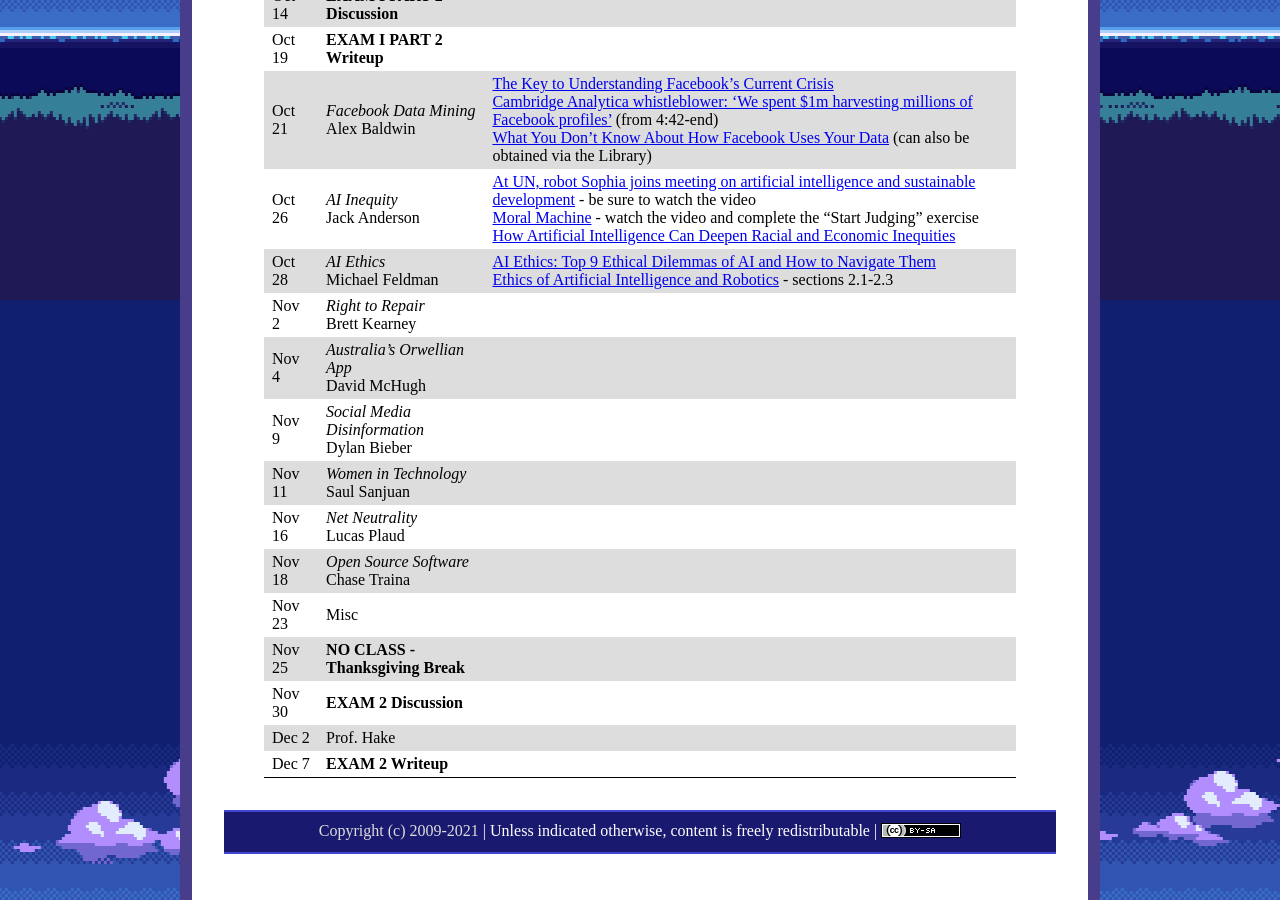
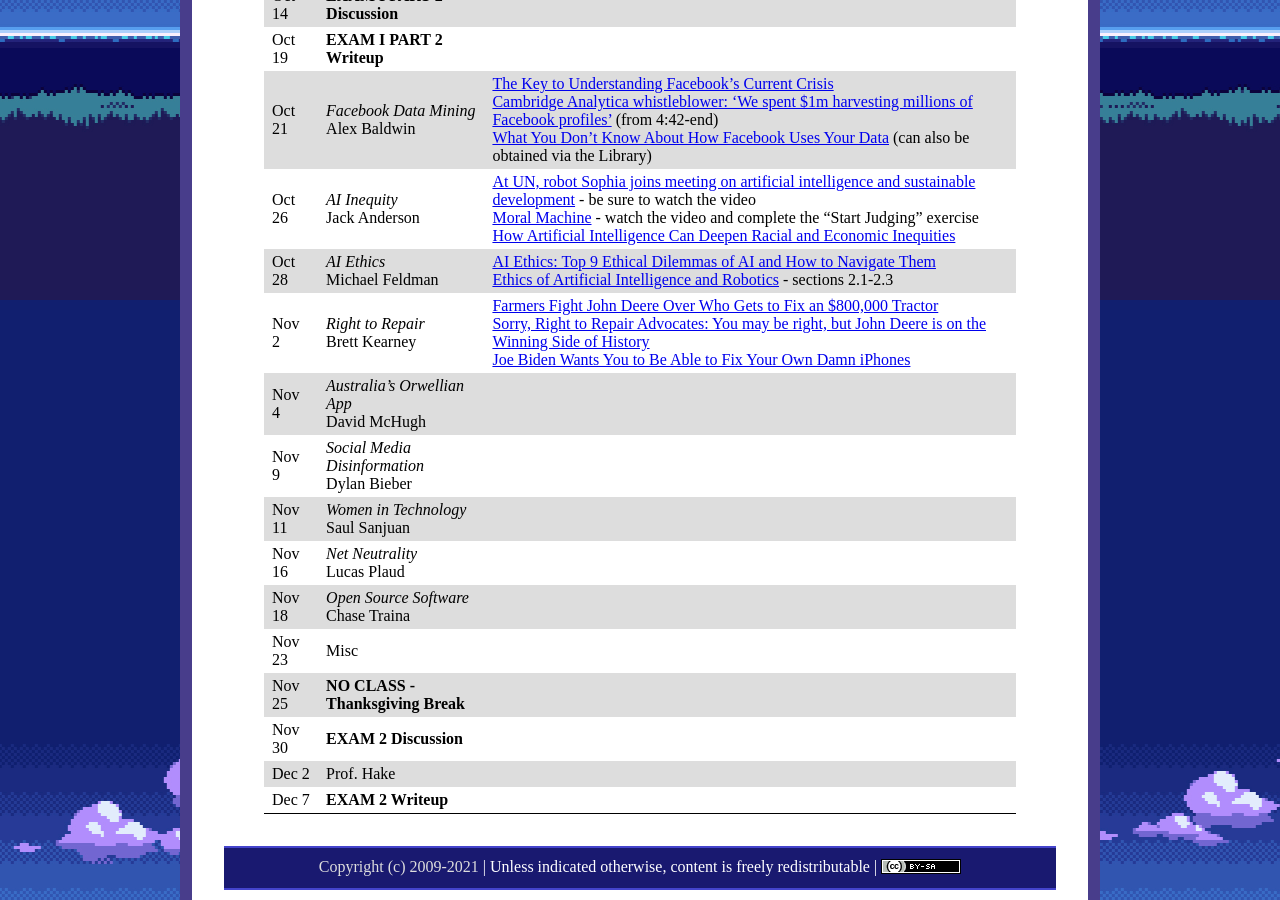
Before and after one commit to ycpcs/cs456-fall2021, a Jekyll site: the page built from schedule/index.md, in a window 1280 px wide and 900 px high, scrolled down 1500 px. Built offline with Jekyll 4.4.1, drawn with Linux system fonts in a browser that asks for light colours.

Commit message:
add Brett articles
add Brett articles

```diff
--- a/schedule/index.md
+++ b/schedule/index.md
@@ -34,7 +34,7 @@ All reading materials can be accessed via [Schmidt Library](http://library.ycp.e
 > Oct 21  | *Facebook Data Mining* <br /> Alex Baldwin | [The Key to Understanding Facebook's Current Crisis](https://www.youtube.com/watch?v=U4qooWtovhU) <br /> [Cambridge Analytica whistleblower: 'We spent $1m harvesting millions of Facebook profiles'](https://www.youtube.com/watch?v=FXdYSQ6nu-M)  (from 4:42-end) <br /> [What You Don’t Know About How Facebook Uses Your Data](https://www.nytimes.com/2018/04/11/technology/facebook-privacy-hearings.html) (can also be obtained via the Library)|
 > Oct 26  | *AI Inequity* <br /> Jack Anderson | [At UN, robot Sophia joins meeting on artificial intelligence and sustainable development](https://news.un.org/en/story/2017/10/568292-un-robot-sophia-joins-meeting-artificial-intelligence-and-sustainable#.Wd58rRjMxmA) - be sure to watch the video <br /> [Moral Machine](https://www.moralmachine.net/) - watch the video and complete the "Start Judging" exercise <br /> [How Artificial Intelligence Can Deepen Racial and Economic Inequities](https://www.aclu.org/news/privacy-technology/how-artificial-intelligence-can-deepen-racial-and-economic-inequities/) |
 > Oct 28  | *AI Ethics* <br /> Michael Feldman | [AI Ethics: Top 9 Ethical Dilemmas of AI and How to Navigate Them](https://research.aimultiple.com/ai-ethics/) <br /> [Ethics of Artificial Intelligence and Robotics](https://plato.stanford.edu/entries/ethics-ai/) - sections 2.1-2.3 |
-> Nov 2   | *Right to Repair* <br /> Brett Kearney | |
+> Nov 2   | *Right to Repair* <br /> Brett Kearney | [Farmers Fight John Deere Over Who Gets to Fix an $800,000 Tractor](https://www.bloomberg.com/news/features/2020-03-05/farmers-fight-john-deere-over-who-gets-to-fix-an-800-000-tractor) <br /> [Sorry, Right to Repair Advocates: You may be right, but John Deere is on the Winning Side of History](https://www.aglaw.us/janzenaglaw/2017/3/29/fixing-the-right-to-repair) <br /> [Joe Biden Wants You to Be Able to Fix Your Own Damn iPhones](https://www.wired.com/story/biden-executive-order-right-to-repair/) |
 > Nov 4   | *Australia's Orwellian App* <br /> David McHugh | |
 > Nov 9   | *Social Media Disinformation* <br /> Dylan Bieber | |
 > Nov 11  | *Women in Technology* <br /> Saul Sanjuan | |
```
